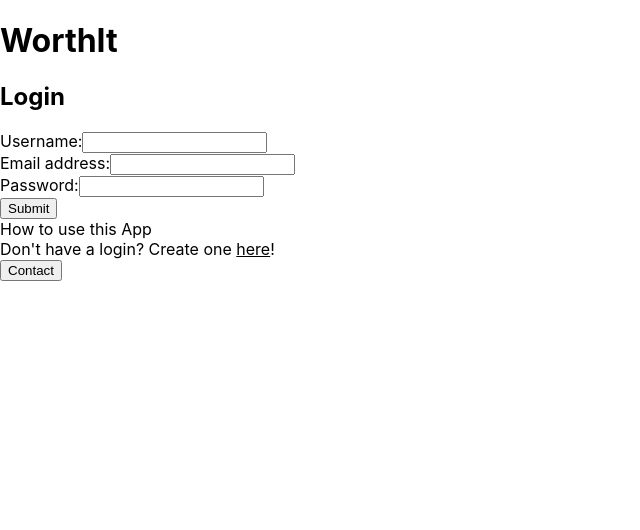
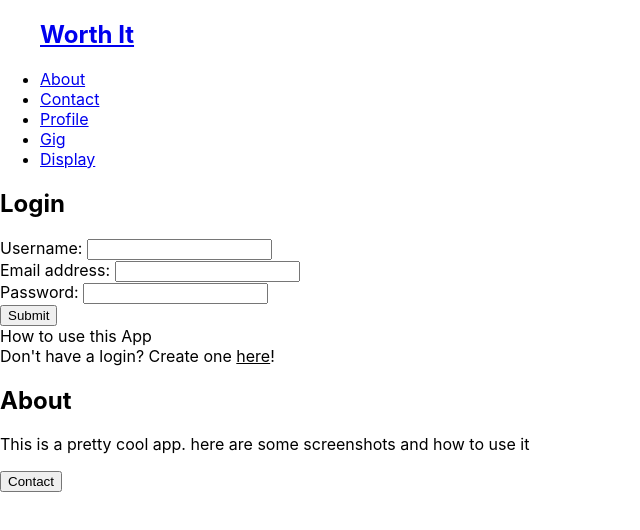
Before and after one commit to Hone12345678/worthIt, a React (Create React App) app in the folder client/: page / in a window 1280 px wide. Shown: the top 530 px of the page, without its empty margins (0-640 px from the left). Built offline with nearby package versions, Linux system fonts and the light colour scheme.

Commit message:
created nav functionality in header component

```diff
--- a/client/src/App.js
+++ b/client/src/App.js
@@ -12,8 +12,10 @@ import Gig from './components/Gig';
 
 function App() {
 
-  const [pageRender, setPageRender] = useState('login')
+  const [pageRender, setPageRender] = useState('login');
   console.log(pageRender);
+
+  const [currentComponent, setCurrentComponent] = useState('about');
 
   const RenderComponent = (props) => {
     switch (pageRender) {
@@ -45,10 +47,21 @@ function App() {
 
   return (
     <div>
-      <Header/>
+      <Header
+        setCurrentComponent={setCurrentComponent}
+        currentComponent={currentComponent}
+      ></Header>
+
       <div>
         <RenderComponent/>
+        {currentComponent === "login" && <Login />}
+        {currentComponent === "about" && <About />}
+        {currentComponent === "contact" && <Contact />}
+        {currentComponent === "profile" && <Profile />}
+        {currentComponent === "gig" && <Gig />}
+        {currentComponent === "display" && <Display />}
       </div>
+
       <Footer page={pageRender} changePage={setPageRender}/>
     </div>
   );
--- a/client/src/components/Contact/index.js
+++ b/client/src/components/Contact/index.js
@@ -42,15 +42,15 @@ function ContactForm(props) {
       <h1>Contact me</h1>
       <form id="contact-form" onSubmit={handleSubmit}>
         <div>
-          <label htmlFor="name">Name:</label>
+          <label htmlFor="name">Name: </label>
           <input type="text" name="name" defaultValue={name} onBlur={handleChange} />
         </div>
         <div>
-          <label htmlFor="email">Email address:</label>
+          <label htmlFor="email">Email address: </label>
           <input type="email" name="email" defaultValue={email} onBlur={handleChange} />
         </div>
         <div>
-          <label htmlFor="message">Message:</label>
+          <label htmlFor="message">Message: </label>
           <textarea name="message" rows="5" defaultValue={message} onBlur={handleChange} />
         </div>
         {errorMessage && (
--- a/client/src/components/Display/index.js
+++ b/client/src/components/Display/index.js
@@ -1,8 +1,9 @@
 function Display() {
   return (
-    <div>
-      Display
-    </div>
+    <section>
+      <h2>Display</h2>
+      <p>Lorem ipsum dolor sit amet, consectetur adipiscing elit, sed do eiusmod tempor incididunt ut labore et dolore magna aliqua.</p>
+    </section>
   );
 }
 
--- a/client/src/components/Gig/index.js
+++ b/client/src/components/Gig/index.js
@@ -17,13 +17,13 @@ function GigForm() {
    };
 
   function calculateHourly() {
-    hourlyOutput(time/60 * compensation)
-    console.log({calculateHourly});
+    hourlyOutput(60/time * compensation)
+    console.log({hourly});
   };
 
   function calculateTotal() {
     totalOutput(compensation - distance/mpg * gasPrice)
-    console.log({calculateTotal});
+    console.log({total});
   }
 
   return (
--- a/client/src/components/Header/index.js
+++ b/client/src/components/Header/index.js
@@ -1,7 +1,78 @@
-function Header() {
+import React from "react";
+
+
+function Header(props) {
+  const {
+    setCurrentComponent,
+  } = props;
+
+
   return (
     <header>
-      <h1>WorthIt</h1>
+      <nav className="">
+        <ul className="">
+          <h1 className="">
+            <a
+              data-testid="link"
+              href="/worthIt"
+            >
+              Worth It
+            </a>
+          </h1>
+          <div className="">
+          <li className="">
+            <a
+              data-testid="about"
+              href="#about"
+              onClick={() => setCurrentComponent("about")}
+              className=""
+            >
+              About
+            </a>
+          </li>
+          <li className="">
+            <a
+              data-testid="contact"
+              href="#contact"
+              onClick={() => setCurrentComponent("contact")}
+              className=""
+            >
+              Contact
+            </a>
+          </li>
+          <li className="">
+            <a
+              data-testid="profile"
+              href="#profile"
+              onClick={() => setCurrentComponent("profile")}
+              className=""
+            >
+              Profile
+            </a>
+          </li>
+          <li className="">
+            <a
+              data-testid="gig"
+              href="#gig"
+              onClick={() => setCurrentComponent("gig")}
+              className=""
+            >
+              Gig
+            </a>
+          </li>
+          <li className="">
+            <a
+              data-testid="display"
+              href="#display"
+              onClick={() => setCurrentComponent("display")}
+              className=""
+            >
+              Display
+            </a>
+          </li>
+          </div>
+        </ul>
+      </nav>
     </header>
   );
 }
--- a/client/src/components/Login/index.js
+++ b/client/src/components/Login/index.js
@@ -23,15 +23,15 @@ function ContactForm(props) {
       <h1 page>Login</h1>
       <form id="login-form" onSubmit={handleSubmit}>
         <div>
-          <label htmlFor="username">Username:</label>
+          <label htmlFor="username">Username: </label>
           <input type="text" name="username" defaultValue={''} />
         </div>
         <div>
-          <label htmlFor="email">Email address:</label>
+          <label htmlFor="email">Email address: </label>
           <input type="email" name="email" defaultValue={''} />
         </div>
         <div>
-          <label htmlFor="password">Password:</label>
+          <label htmlFor="password">Password: </label>
           <input type="password" defaultValue={''} />
         </div>
         <button type="submit">Submit</button>
```
Also changed, not shown: client/src/components/Signup/index.js (+5 -5 lines).
